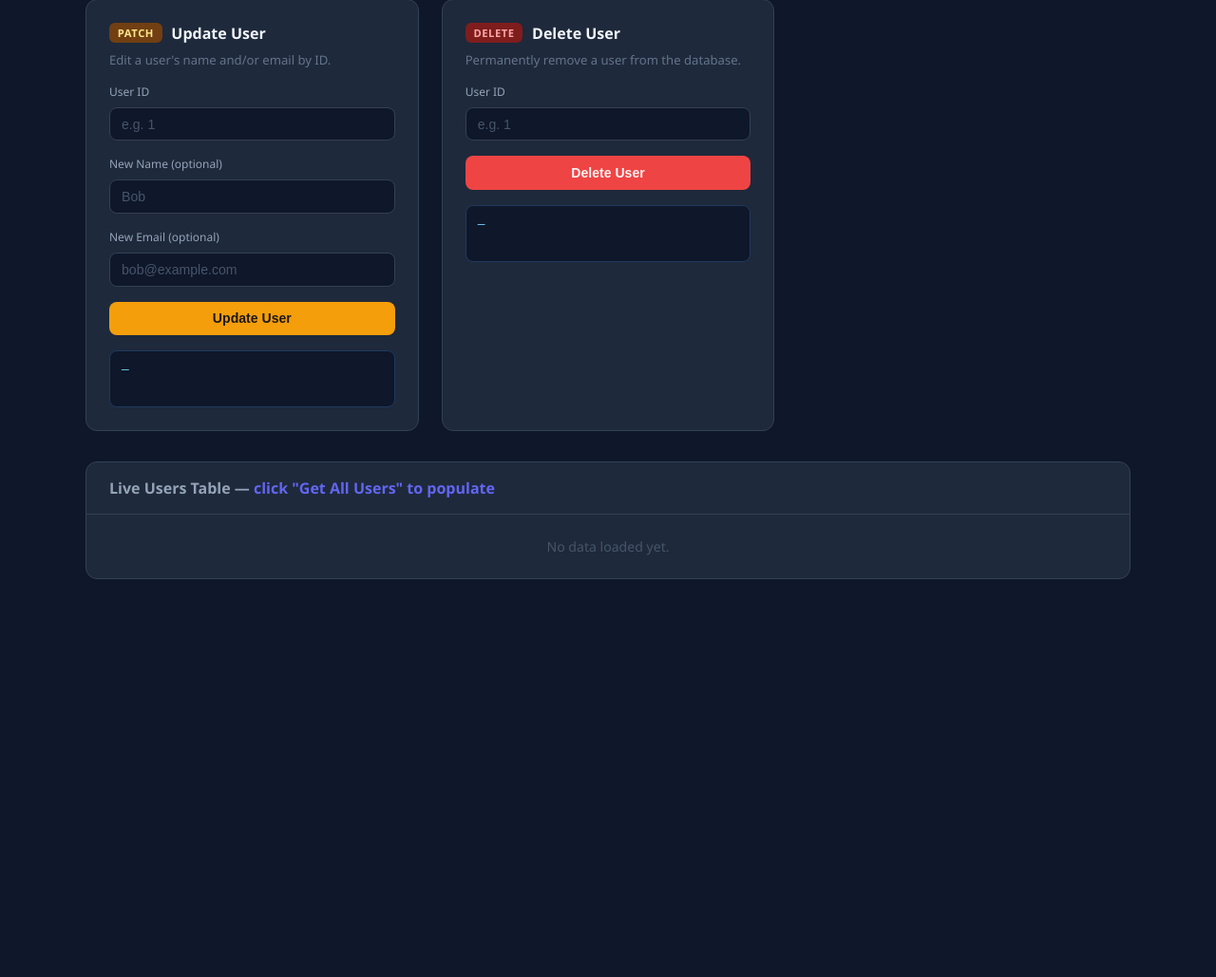
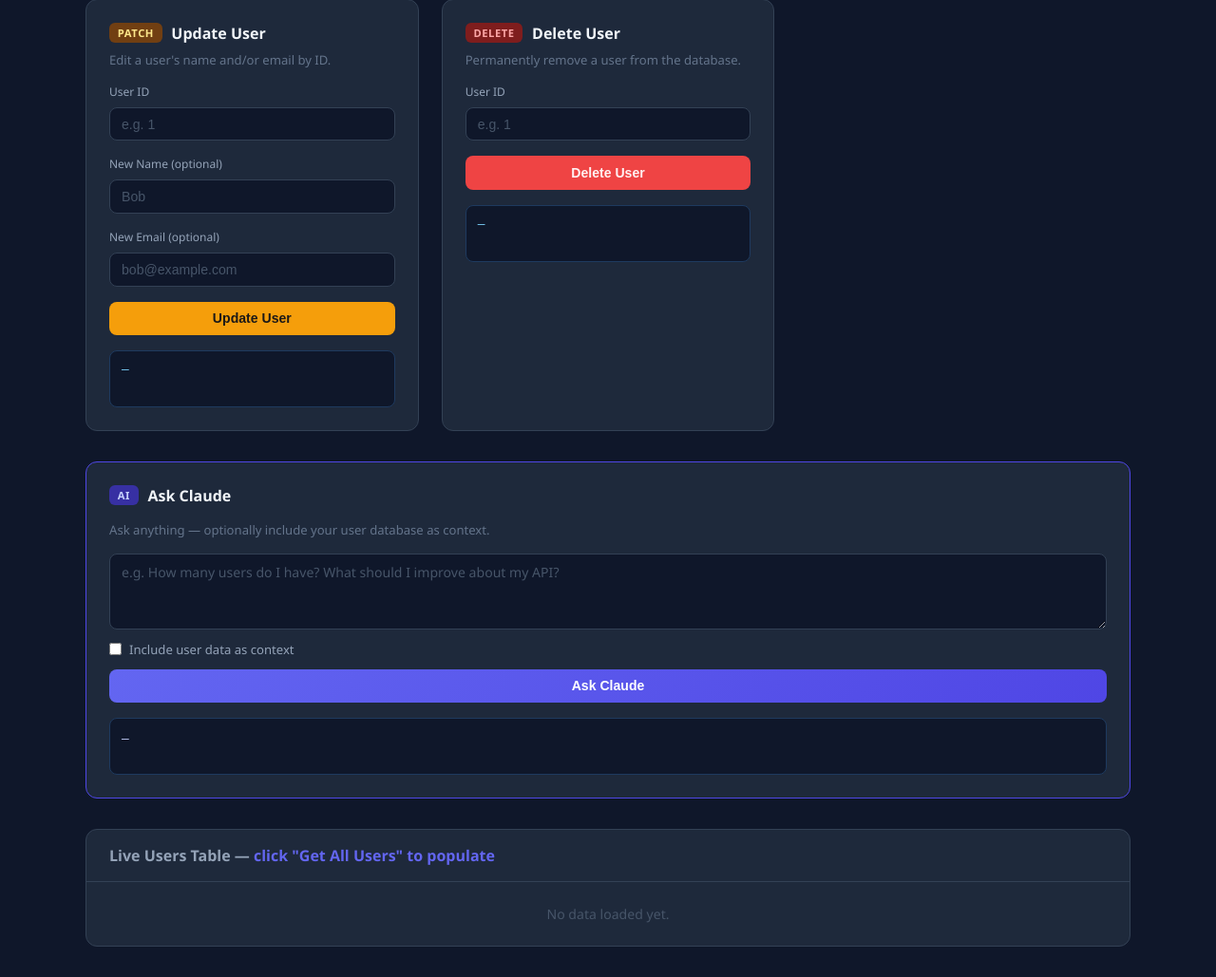
Before and after one commit to Benk-CodeWorks/API-Learning, a Flask app: page / in a window 1280 px wide. Shown: the part 550-1579 px from the top of the page at 95% size. Before the commit the page ends 1160 px from the top, so only its background shows below. Run offline with Flask 3, Linux system fonts and the light colour scheme.

Commit message:
Add Ask Claude section to dashboard

```diff
--- a/templates/index.html
+++ b/templates/index.html
@@ -18,11 +18,13 @@
     .badge-post   { background: #1e3a5f; color: #7dd3fc; }
     .badge-patch  { background: #713f12; color: #fde68a; }
     .badge-delete { background: #7f1d1d; color: #fca5a5; }
+    .badge-claude { background: #3730a3; color: #c7d2fe; }
     .card h2 { font-size: 1rem; font-weight: 600; color: #f1f5f9; }
     .card p { font-size: 0.82rem; color: #64748b; margin-top: -0.5rem; }
-    input { width: 100%; background: #0f172a; border: 1px solid #334155; border-radius: 8px; padding: 0.55rem 0.75rem; color: #e2e8f0; font-size: 0.88rem; outline: none; transition: border-color 0.2s; }
-    input:focus { border-color: #6366f1; }
-    input::placeholder { color: #475569; }
+    input, textarea { width: 100%; background: #0f172a; border: 1px solid #334155; border-radius: 8px; padding: 0.55rem 0.75rem; color: #e2e8f0; font-size: 0.88rem; outline: none; transition: border-color 0.2s; }
+    input:focus, textarea:focus { border-color: #6366f1; }
+    input::placeholder, textarea::placeholder { color: #475569; }
+    textarea { font-family: inherit; resize: vertical; min-height: 80px; }
     button { width: 100%; padding: 0.6rem 1rem; border: none; border-radius: 8px; font-size: 0.88rem; font-weight: 600; cursor: pointer; transition: opacity 0.2s, transform 0.1s; }
     button:hover { opacity: 0.88; }
     button:active { transform: scale(0.98); }
@@ -30,11 +32,21 @@
     .btn-post   { background: #3b82f6; color: #eff6ff; }
     .btn-patch  { background: #f59e0b; color: #1c1917; }
     .btn-delete { background: #ef4444; color: #fff1f2; }
+    .btn-claude { background: linear-gradient(135deg, #6366f1, #4f46e5); color: #fff; }
+    .btn-claude:disabled { opacity: 0.5; cursor: not-allowed; }
     .response-box { background: #0f172a; border: 1px solid #1e3a5f; border-radius: 8px; padding: 0.75rem; font-family: 'Courier New', monospace; font-size: 0.8rem; color: #7dd3fc; min-height: 60px; white-space: pre-wrap; word-break: break-all; max-height: 180px; overflow-y: auto; }
     .response-box.error { color: #fca5a5; border-color: #7f1d1d; }
     .response-box.ok    { color: #86efac; border-color: #166534; }
     .label { font-size: 0.75rem; color: #94a3b8; margin-bottom: 0.25rem; }
     .field { display: flex; flex-direction: column; gap: 0.25rem; }
+    #claude-wrap { max-width: 1100px; margin: 2rem auto; background: #1e293b; border: 1px solid #4f46e5; border-radius: 12px; padding: 1.5rem; display: flex; flex-direction: column; gap: 1rem; }
+    .claude-header { display: flex; align-items: center; gap: 0.6rem; }
+    .claude-header h2 { font-size: 1rem; font-weight: 600; color: #f1f5f9; }
+    #claude-wrap p { font-size: 0.82rem; color: #64748b; }
+    .claude-body { display: flex; flex-direction: column; gap: 0.75rem; }
+    .toggle-label { display: flex; align-items: center; gap: 0.5rem; font-size: 0.82rem; color: #94a3b8; cursor: pointer; }
+    .toggle-label input[type="checkbox"] { width: auto; accent-color: #6366f1; cursor: pointer; }
+    .claude-response { max-height: 320px; line-height: 1.6; color: #c7d2fe; }
     #users-table-wrap { max-width: 1100px; margin: 2rem auto 0; background: #1e293b; border: 1px solid #334155; border-radius: 12px; overflow: hidden; }
     #users-table-wrap h2 { padding: 1rem 1.5rem; font-size: 1rem; color: #94a3b8; border-bottom: 1px solid #334155; }
     table { width: 100%; border-collapse: collapse; font-size: 0.88rem; }
@@ -49,6 +61,7 @@
     <h1>User API Dashboard</h1>
     <p>Interact with your Supabase-backed REST API</p>
   </header>
+
   <div class="grid">
     <div class="card">
       <div class="card-header"><span class="badge badge-get">GET</span><h2>Get All Users</h2></div>
@@ -88,6 +101,24 @@
       <div id="res-delete" class="response-box">—</div>
     </div>
   </div>
+
+  <div id="claude-wrap">
+    <div class="claude-header">
+      <span class="badge badge-claude">AI</span>
+      <h2>Ask Claude</h2>
+    </div>
+    <p>Ask anything — optionally include your user database as context.</p>
+    <div class="claude-body">
+      <textarea id="claude-question" placeholder="e.g. How many users do I have? What should I improve about my API?"></textarea>
+      <label class="toggle-label">
+        <input type="checkbox" id="include-users" />
+        Include user data as context
+      </label>
+      <button class="btn-claude" onclick="askClaude()">Ask Claude</button>
+    </div>
+    <div id="res-claude" class="response-box claude-response">—</div>
+  </div>
+
   <div id="users-table-wrap">
     <h2>Live Users Table — <span style="color:#6366f1">click "Get All Users" to populate</span></h2>
     <div id="no-users">No data loaded yet.</div>
@@ -96,6 +127,7 @@
       <tbody id="users-tbody"></tbody>
     </table>
   </div>
+
   <script>
     function setResponse(id, data, isError = false) {
       const el = document.getElementById(id);
@@ -149,12 +181,52 @@
       const { data, ok } = await apiFetch(`/delete-user/${id}`, { method: 'DELETE' });
       setResponse('res-delete', data, !ok);
     }
+    async function askClaude() {
+      const question = document.getElementById('claude-question').value.trim();
+      const includeUsers = document.getElementById('include-users').checked;
+      const btn = document.querySelector('.btn-claude');
+      const el = document.getElementById('res-claude');
+      if (!question) {
+        el.textContent = 'Please enter a question.';
+        el.className = 'response-box claude-response error';
+        return;
+      }
+      btn.disabled = true;
+      btn.textContent = 'Thinking...';
+      el.textContent = '...';
+      el.className = 'response-box claude-response';
+      try {
+        const res = await fetch('/ask-claude', {
+          method: 'POST', headers: { 'Content-Type': 'application/json' },
+          body: JSON.stringify({ question, include_users: includeUsers })
+        });
+        const data = await res.json();
+        if (!res.ok) {
+          el.textContent = data.error || 'Something went wrong.';
+          el.className = 'response-box claude-response error';
+        } else {
+          el.textContent = data.answer;
+          el.className = 'response-box claude-response ok';
+        }
+      } catch (e) {
+        el.textContent = 'Network error — is the server running?';
+        el.className = 'response-box claude-response error';
+      } finally {
+        btn.disabled = false;
+        btn.textContent = 'Ask Claude';
+      }
+    }
     function populateTable(users) {
       const tbody = document.getElementById('users-tbody');
       const table = document.getElementById('users-table');
       const noMsg = document.getElementById('no-users');
       tbody.innerHTML = '';
-      if (!users.length) { table.style.display = 'none'; noMsg.style.display = 'block'; noMsg.textContent = 'No users found.'; return; }
+      if (!users.length) {
+        table.style.display = 'none';
+        noMsg.style.display = 'block';
+        noMsg.textContent = 'No users found.';
+        return;
+      }
       users.forEach(u => {
         const tr = document.createElement('tr');
         tr.innerHTML = `<td>${u.id ?? '—'}</td><td>${u.name ?? '—'}</td><td>${u.email ?? '—'}</td>`;
```
